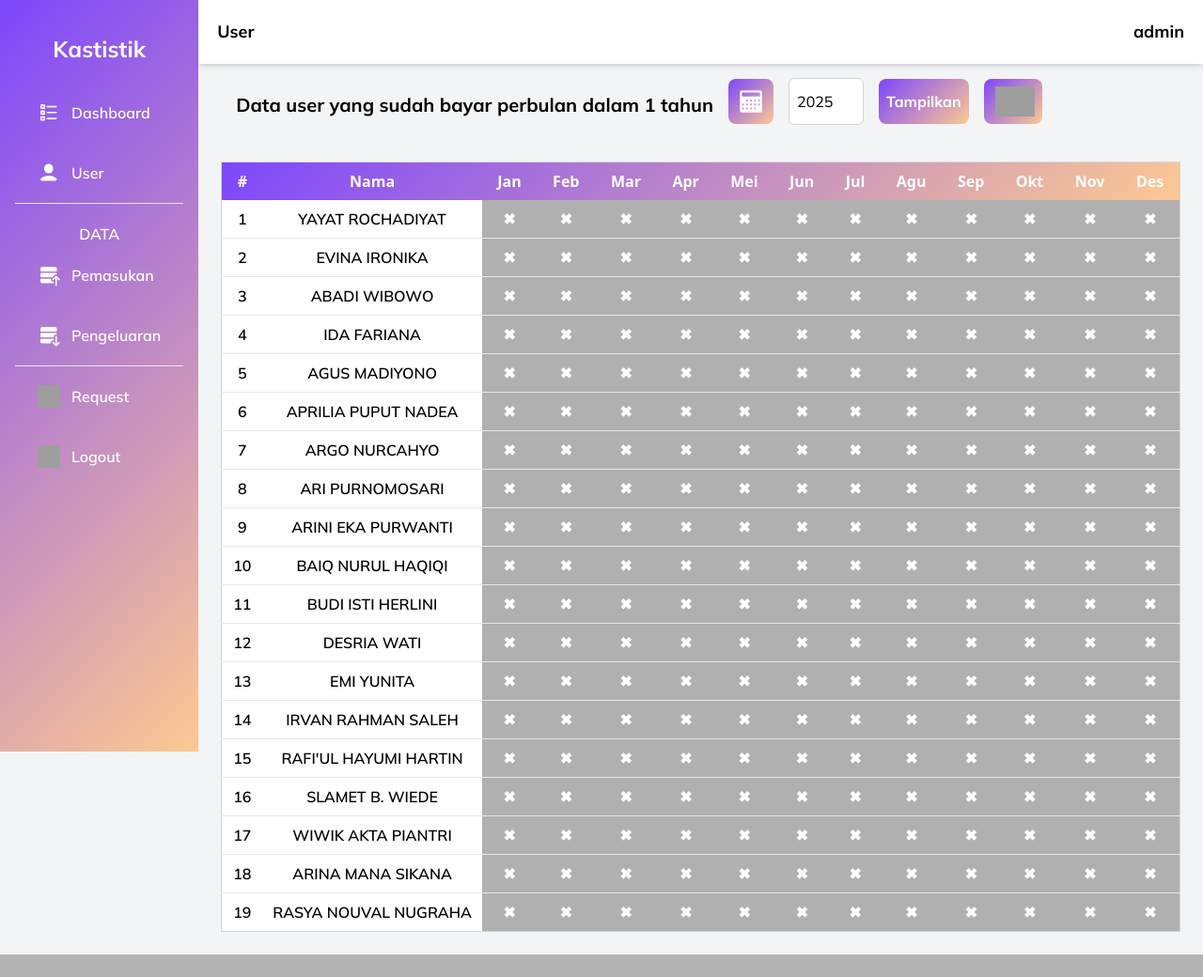
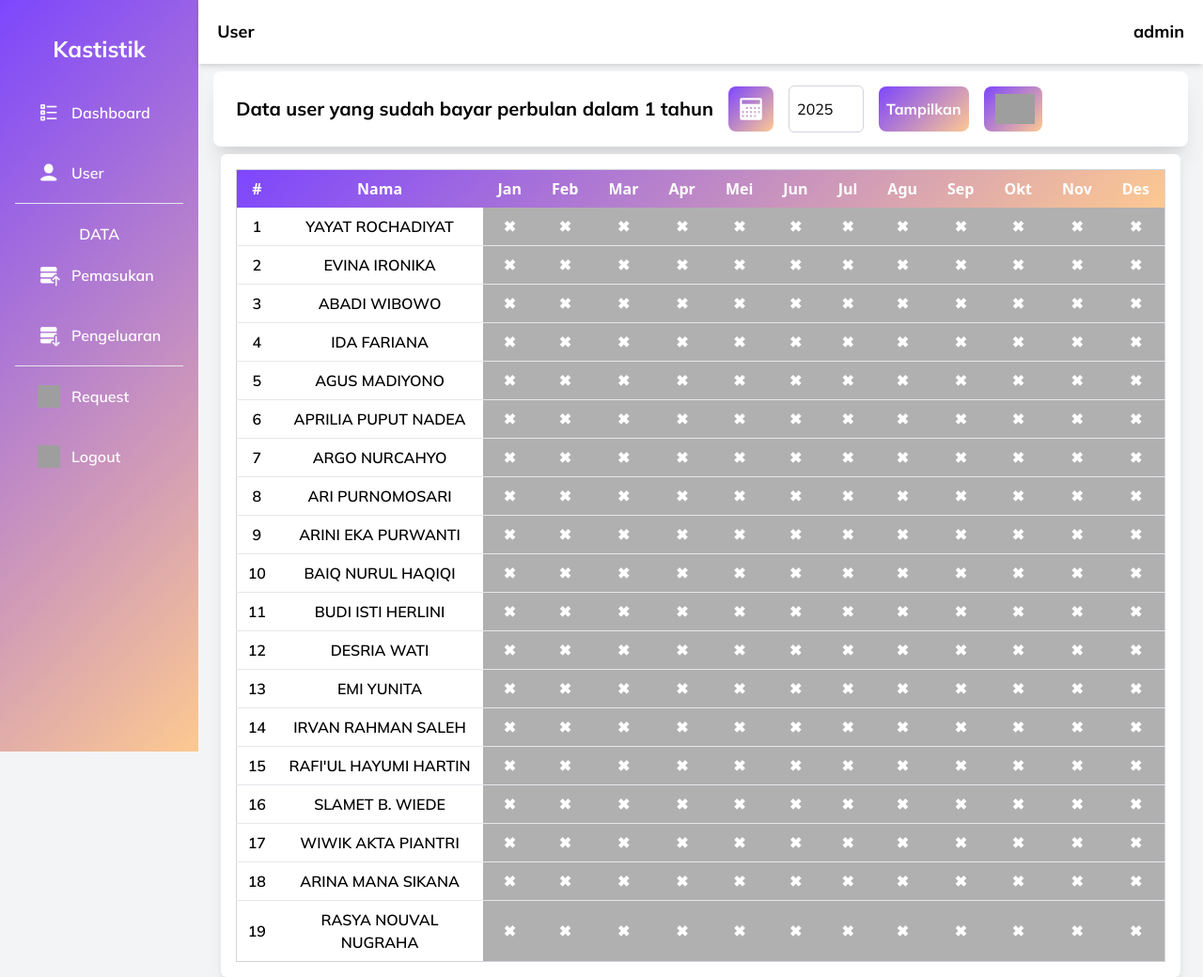
Before and after one commit to rasyanouvalnugraha/kastistik, a PHP site: page /user.admin.php in a window 1280 px wide. Shown: the whole page at 94% size. Before the commit the page ends 1016 px from the top, so only its background shows below. Run offline with PHP 8.4, Linux system fonts and the light colour scheme; a user stored in the database is signed in; data comes from the database, SQL or seed files in the repository; grey boxes are pictures that could not be loaded.

Commit message:
Pembaruan Maret 2025

```diff
--- a/data.pemasukan.user.php
+++ b/data.pemasukan.user.php
@@ -134,7 +134,7 @@
                 $('#dataTable').DataTable({
                     "pageLength": 6, // Data per halaman
                     "lengthChange": false, // Hilangkan opsi dropdown jumlah data per halaman
-                    "order": [0],
+                    "order": false,
                     "language": {
                         "paginate": {
                             "previous": "Prev",
--- a/manage.user.admin.php
+++ b/manage.user.admin.php
@@ -116,7 +116,7 @@ if (isset($_POST['update'])) {
             </div>
 
             <!-- table user -->
-            <div class="overflow-x-auto w-screen sm:w-auto sm:mx-8 mt-4 border-b-2 rounded-lg 2xl:my-4">
+            <div class="overflow-x-auto w-screen sm:w-auto sm:mx-8 mt-4 border-b-2 rounded-lg 2xl:my-4 bg-white ">
                 <div class="flex max-h-96 xl:max-h-96 2xl:max-h-full h-[200px] overflow-y-auto no-scrollbar">
                     <table class="min-w-full rounded-lg">
                         <thead class="text-sm sm:text-base sticky top-0 z-10 2xl:z-0 ">
--- a/user.admin.php
+++ b/user.admin.php
@@ -48,9 +48,9 @@ $getuser = mysqli_query($db, "SELECT * FROM users WHERE role = '2'");
             </div>
 
             <!-- Form untuk memilih tahun -->
-            <section class="sm:flex sm:px-6 sm:py-2 sm:mx-4 font-mulish-extend sm:gap-2">
+            <section class="sm:flex sm:px-6 sm:py-2 sm:mx-4 font-mulish-extend sm:gap-2 sm:bg-white sm:m-2 sm:rounded-lg sm:shadow-xl">
                 <form method="GET" class="flex items-center sm:gap-4 gap-2 mx-4 sm:mx-0 mt-2 sm:mt-0">
-                    <h1 class="sm:text-xl text-xs mt-2">Data user yang sudah bayar perbulan dalam 1 tahun</h1>
+                    <h1 class="sm:text-xl text-xs">Data user yang sudah bayar perbulan dalam 1 tahun</h1>
                     <img src="asset/Calendar.png" alt="Calendar" class="bg-gradient h-12 p-2 rounded-lg text-white">
                     <input type="number" id="year" name="year" min="1990" max="2100" value="<?php echo $tahun; ?>"
                         class="border border-gray-300 rounded-md px-2 py-3" required>
@@ -121,7 +121,7 @@ $getuser = mysqli_query($db, "SELECT * FROM users WHERE role = '2'");
             </div>
 
             <!-- Tabel untuk Desktop -->
-            <section class="hidden sm:block overflow-x-auto p-6 rounded-lg">
+            <section class="hidden sm:block overflow-x-auto sm:mx-6 sm:p-4 sm:bg-white sm:rounded-md sm:shadow-lg">
                 <table class="table-auto w-full border-collapse border border-gray-300 text-center">
                     <thead class="bg-gradient text-white">
                         <tr>
```
